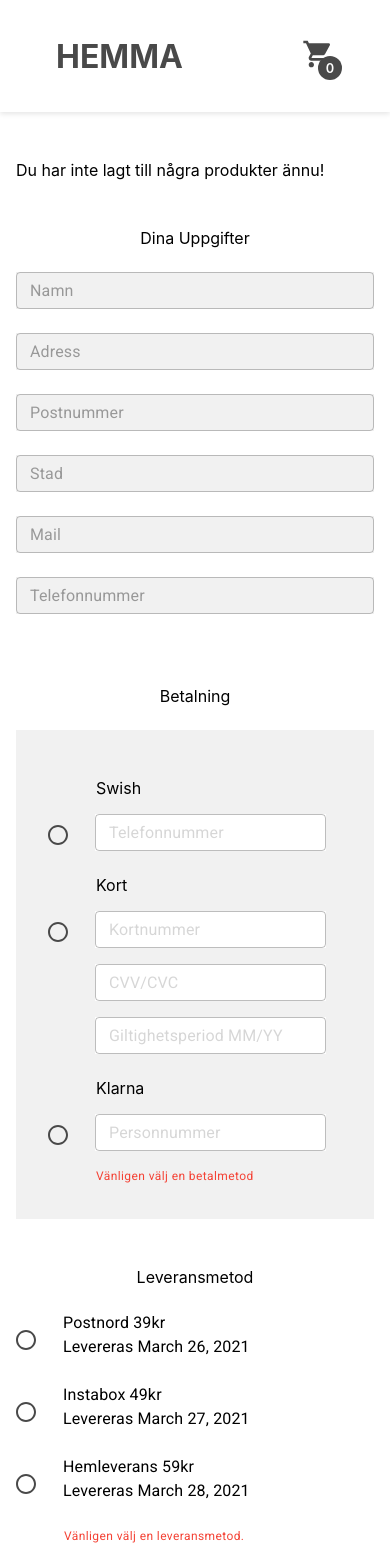
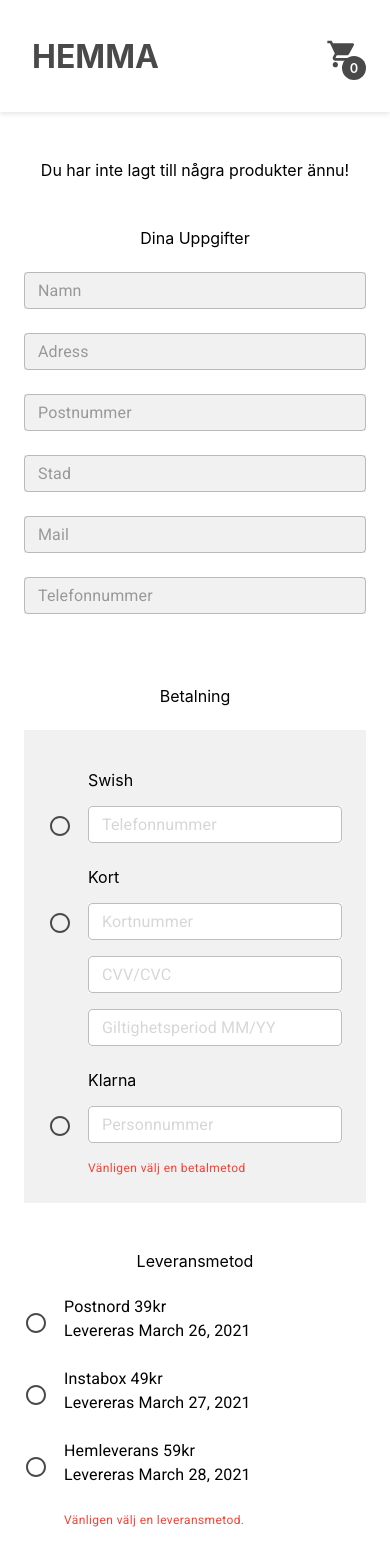
Before and after one commit to feliciaseg/webshop, a React (Create React App) app: page /checkout in a window 390 px wide. Shown: the top 1568 px of the page. Built offline with nearby package versions, Linux system fonts and the light colour scheme.

Commit message:
mobile styling

```diff
--- a/src/components/AdminModal.tsx
+++ b/src/components/AdminModal.tsx
@@ -10,7 +10,7 @@ export default function AdminModal() {
   const modal = useContext(ModalContext);
   return (
     <div style={darkUnderlay}>
-      <div style={modalContainer}>
+      <div className="modalContainer" style={modalContainer}>
         <Cancel
           style={cancelIcon}
           onClick={() => modal.setModalIsOpen(false)}
@@ -31,7 +31,6 @@ const modalContainer: CSSProperties = {
   maxWidth: "40rem",
   minHeight: "30rem",
   transform: "translate(-50%, -50%)",
-  padding: "2rem",
   backgroundColor: "#ffff",
   boxShadow: "0px 2px 5px 0px rgba(0,0,0,0.3)",
   zIndex: 100,
--- a/src/components/CartView.tsx
+++ b/src/components/CartView.tsx
@@ -58,9 +58,12 @@ export default function CartView() {
   };
 
   if (cart.length === 0) {
-    return <p>Du har inte lagt till några produkter ännu!</p>;
+    return (
+      <p style={{ textAlign: "center" }}>
+        Du har inte lagt till några produkter ännu!
+      </p>
+    );
   } else {
-
     return (
       <>
         <div style={div}>{renderCartCards()}</div>
--- a/src/components/DeliveryForm.tsx
+++ b/src/components/DeliveryForm.tsx
@@ -111,5 +111,5 @@ const label: CSSProperties = {
 };
 
 const helperText: CSSProperties = {
-  margin: "0 0 0 3rem",
+  margin: "0 0 0 2.5rem",
 };
--- a/src/components/Header.tsx
+++ b/src/components/Header.tsx
@@ -32,6 +32,7 @@ export default function Header(props: Props) {
 
   return (
     <div
+      className="headerContainer"
       style={{
         ...headerStyling,
         backgroundColor: bgColor,
@@ -61,7 +62,6 @@ export default function Header(props: Props) {
 
 const headerStyling: CSSProperties = {
   display: "flex",
-  padding: "0 3.5rem",
   flexDirection: "row",
   justifyContent: "space-between",
   alignItems: "center",
--- a/src/components/OrderConfirmationModal.tsx
+++ b/src/components/OrderConfirmationModal.tsx
@@ -19,7 +19,7 @@ export default function OrderConfirmationModal(props: Props) {
   if (props.display === true) {
     return (
       <div style={darkUnderlay}>
-        <div style={modalContainer}>
+        <div className="modalContainer" style={modalContainer}>
           <p style={confirmationGreeting}>Tack för ditt köp, {props.name}!</p>
           <p style={ordernumber}>
             Ordernummer: <b>{generateOrderID()}</b>
@@ -83,7 +83,6 @@ const modalContainer: CSSProperties = {
   maxWidth: "40rem",
   minHeight: "30rem",
   transform: "translate(-50%, -50%)",
-  padding: "2rem",
   backgroundColor: "#ffff",
   boxShadow: "0px 2px 5px 0px rgba(0,0,0,0.3)",
   zIndex: 1,
--- a/src/components/PaymentForm.tsx
+++ b/src/components/PaymentForm.tsx
@@ -223,7 +223,7 @@ export default function PaymentForm({
   }
 
   return (
-    <div style={paymentContainer}>
+    <div className="modalContainer" style={paymentContainer}>
       <FormControl error={Boolean(!checkedOption)}>
         <RadioGroup style={radioContainer} value={checkedOption}>
           <p style={heading}>Swish</p>
@@ -360,13 +360,12 @@ const paymentContainer: CSSProperties = {
   display: "flex",
   flexDirection: "column",
   alignItems: "center",
-  padding: "2rem",
 };
 
 const radioButton: CSSProperties = {
   width: "100%",
   alignSelf: "flex-start",
-  marginTop: "0.5rem",
+  margin: "0.5rem 0 0 0",
 };
 
 const textField: CSSProperties = {
@@ -392,9 +391,9 @@ const columnContainer: CSSProperties = {
 };
 
 const heading: CSSProperties = {
-  margin: "1rem 0 0 3rem",
+  margin: "1rem 0 0 2.5rem",
 };
 
 const helperText: CSSProperties = {
-  margin: "0.5rem 0 0 3rem",
+  margin: "0.5rem 0 0 2.5rem",
 };
--- a/src/routes/AdminPage.tsx
+++ b/src/routes/AdminPage.tsx
@@ -29,7 +29,7 @@ export default function AdminPage() {
   return (
     <>
       <Header type={"white"} />
-      <div style={adminContainer}>
+      <div className="paddingContainer" style={adminContainer}>
         {modal.modalIsOpen && <AdminModal />}
         <Button
           onClick={() => (
@@ -51,7 +51,6 @@ const adminContainer: CSSProperties = {
   display: "flex",
   flexDirection: "column",
   width: "100%",
-  padding: "3.5rem",
 };
 const addButton: CSSProperties = {
   width: "100%",
--- a/src/routes/CheckoutPage.tsx
+++ b/src/routes/CheckoutPage.tsx
@@ -66,7 +66,7 @@ export default function CheckoutPage() {
         totalCost={delivery.price! + totalPriceOfCart}
       />
       <Header type="white" />
-      <Box style={checkoutContainer}>
+      <Box className="paddingContainer" style={checkoutContainer}>
         <form>
           <CartView />
           <div style={formContainer}>
@@ -122,7 +122,6 @@ const checkoutContainer: CSSProperties = {
   display: "flex",
   flex: 1,
   margin: "auto",
-  padding: "2rem 1rem 4rem 1rem",
   alignItems: "center",
   flexDirection: "column",
   width: "100%",
--- a/src/routes/ProductPage.tsx
+++ b/src/routes/ProductPage.tsx
@@ -9,7 +9,6 @@ import { CartContext } from "../contexts/CartContext";
 import SmallModal from "../components/SmallModal";
 import { ProductContext } from "../contexts/ProductContext";
 import { Product } from "../products";
-
 
 interface Id {
   id: string;
@@ -69,7 +68,10 @@ export default function ProductPage(props: Props) {
             alt={product?.name}
           ></img>
         </div>
-        <div className="productSubContainer" style={infoContainer}>
+        <div
+          className="productSubContainer gridContainer"
+          style={infoContainer}
+        >
           <h2 style={productName}>{product?.name}</h2>
           <p style={productPrice}>{product?.price}&nbsp;kr</p>
           <Button
@@ -116,7 +118,6 @@ const productImage: CSSProperties = {
 const infoContainer: CSSProperties = {
   display: "flex",
   flexDirection: "column",
-  padding: "4rem 3.5rem",
 };
 
 const productName: CSSProperties = {
--- a/src/routes/StartPage.tsx
+++ b/src/routes/StartPage.tsx
@@ -7,7 +7,7 @@ import HeroBanner from "../components/HeroBanner";
 import { useEffect, useState, useContext } from "react";
 import { ProductContext } from "../contexts/ProductContext";
 import { Product } from "../products";
-
+import "../styling/style.css";
 
 interface ProductList {
   component: (props: Product) => JSX.Element;
@@ -30,7 +30,7 @@ export default function StartPage() {
       <Header type={"transparent"} />
       <HeroBanner />
       <Box style={{ display: "flex", flexDirection: "column" }}>
-        <div style={{ width: "100%", padding: "3.5rem" }}>
+        <div className="paddingContainer" style={{ width: "100%" }}>
           <Grid products={productList} />
         </div>
       </Box>
--- a/src/styling/style.css
+++ b/src/styling/style.css
@@ -11,7 +11,23 @@
 }
 
 .footerButton {
-  margin: 1.8rem 6.25rem 0 0;
+  margin: 1.8rem 3.5rem 0 0;
+}
+
+.paddingContainer {
+  padding: 3.5rem;
+}
+
+.modalContainer {
+  padding: 2rem;
+}
+
+.headerContainer {
+  padding: 0 3.5rem;
+}
+
+.MuiFormControlLabel-root {
+  margin: 0;
 }
 
 /* Product-added modal */
@@ -45,6 +61,7 @@
   margin-top: 0.5rem;
   margin-right: 1rem;
   align-self: flex-start;
+  padding: 0.5rem 0 0.5rem 0;
 }
 
 /* USERFORM */
@@ -63,8 +80,25 @@
   .productContainer {
     flex-direction: column;
   }
+
   .productSubContainer {
     width: 100%;
+  }
+
+  .footerButton {
+    margin: 1.8rem 2.5rem 0 0;
+  }
+
+  .paddingContainer {
+    padding: 3.5rem 2.5rem;
+  }
+
+  .modalContainer {
+    padding: 1.5rem;
+  }
+
+  .headerContainer {
+    padding: 0 2.5rem;
   }
 
   /* PAYMENTFORM */
@@ -99,7 +133,15 @@
   }
 
   .footerButton {
-    margin: 1.1rem 1.6rem 0 0;
+    margin: 1.1rem 1.5rem 0 0;
+  }
+
+  .paddingContainer {
+    padding: 2rem 1.5rem;
+  }
+
+  .headerContainer {
+    padding: 0 2rem;
   }
 
   /* Product-added modal */
```
